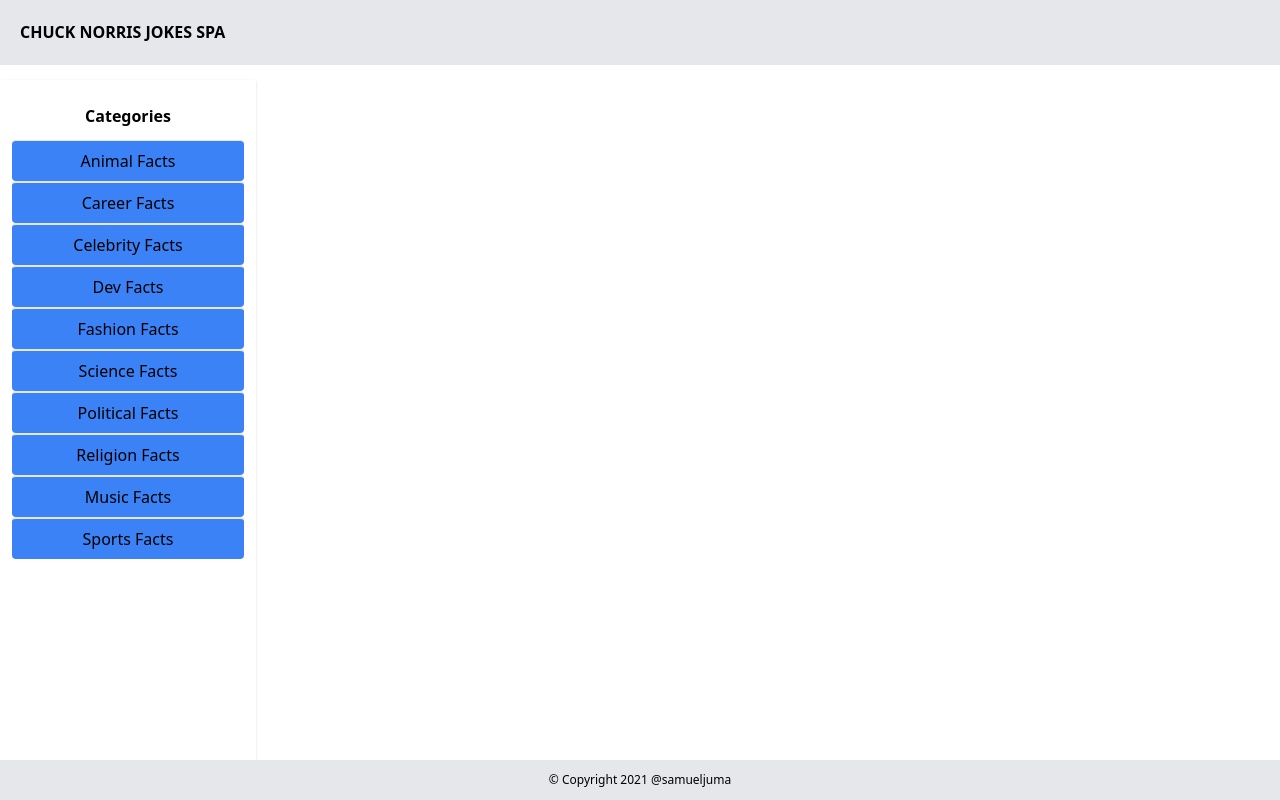
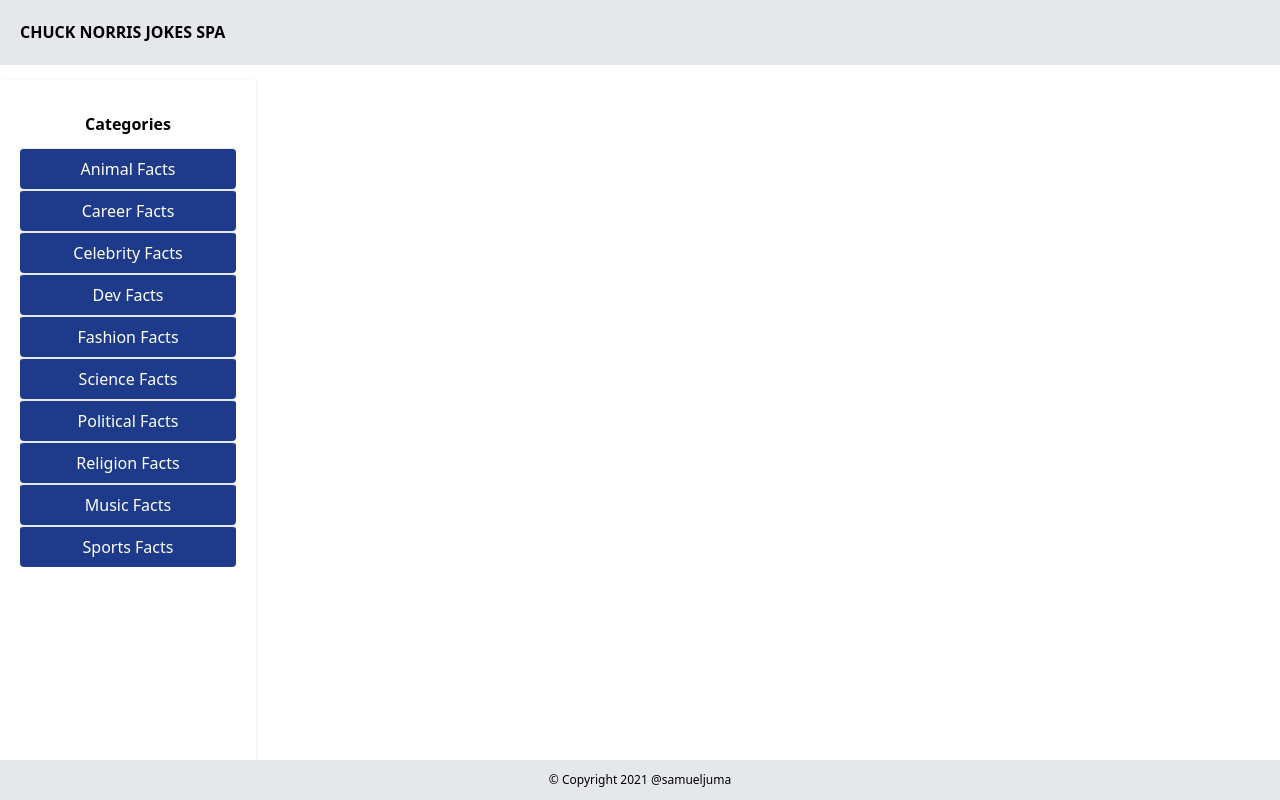
Before and after one commit to samueljuma/chuck-norris-spa-react-js, a React (Create React App) app: page / in a window 1280 px wide. Built offline with nearby package versions, Linux system fonts and the light colour scheme.

Commit message:
almost there

```diff
--- a/src/App.js
+++ b/src/App.js
@@ -9,7 +9,7 @@
 
 function App() {
   return (
-    <div className='relative pb-10 min-h-screen'>
+    <div className='relative pb-10 min-h-screen items-center'>
         <Router>
 
           <Header/>
--- a/src/Components/CategoriesView.js
+++ b/src/Components/CategoriesView.js
@@ -1,82 +1,75 @@
-import React, { useState } from 'react'
+import React from 'react'
 import { Link } from 'react-router-dom'
 
-function CategoriesView(props){
+function CategoriesView(){
 
     const categories = ["animal", "career", "celebrity", "dev", "fashion", "science", "political","religion"
-                            ,"music", "sports"];
-
-    const  [category, setCategory] = useState(
-        {
-            category: null
-        }
-    )
+                            ,"music", "sport"];
 
     return(
-        <div className="overflow-hidden overflow-y-auto mt-20 fixed bg-white top-0 h-full left-0 w-1/5 shadow p-3">
+        <div className="overflow-hidden overflow-y-auto mt-20 fixed bg-white top-0 h-full left-0 w-1/5 shadow p-5">
             <div className='font-bold py-3 text-center'>
             Categories
         </div>
         <ul>
-             {/* //bg-blue-500 text-white p-2 flex justify-center */}
             <li>
                 <Link
                     to={`/jokes=${categories[0]} `}
-                    className=" text-center rounded bg-blue-500 py-2 border-t block">Animal Facts
+                    className="text-white text-center rounded bg-blue-900 py-2 border-t block">Animal Facts
                 </Link>
             </li>
             <li>
                 <Link
                     to={`/jokes=${categories[1]}`}
-                    className="text-center rounded bg-blue-500 py-2 border-t-2 block">Career Facts
+                    className="text-white text-center rounded bg-blue-900 py-2 border-t-2 block">Career Facts
                 </Link>
             </li>
             <li>
                 <Link
                     to={`/jokes=${categories[2]}`}
-                    className="text-center rounded bg-blue-500 py-2 border-t-2 block">Celebrity Facts
+                    className="text-white text-center rounded bg-blue-900 py-2 border-t-2 block">Celebrity Facts
                 </Link>
             </li>
             <li>
                 <Link
                     to={`/jokes=${categories[3]}`}
-                    className="text-center rounded bg-blue-500 py-2 border-t-2 block">Dev Facts
+                    className="text-white text-center rounded bg-blue-900 py-2 border-t-2 block">Dev Facts
                 </Link>
             </li>
             <li>
                 <Link
                     to={`/jokes=${categories[4]}`}
-                    className="text-center rounded bg-blue-500 py-2 border-t-2 block">Fashion Facts
+                    className="text-white text-center rounded bg-blue-900 py-2 border-t-2 block">Fashion Facts
                 </Link>
             </li>
             <li>
                 <Link
                     to={`/jokes=${categories[5]}`}
-                    className="text-center rounded bg-blue-500 py-2 border-t-2 block">Science Facts
+                    className="text-white text-center rounded bg-blue-900 py-2 border-t-2 block">Science Facts
                 </Link>
             </li>
             <li>
                 <Link
                     to={`/jokes=${categories[6]}`}
-                    className="text-center rounded bg-blue-500 py-2 border-t-2 block">Political Facts
+                    className="text-white text-center rounded bg-blue-900 py-2 border-t-2 block">Political Facts
                 </Link>
             </li>
             <li>
                 <Link
                     to={`/jokes=${categories[7]}`}
-                    className="text-center rounded bg-blue-500 py-2 border-t-2 block">Religion Facts
+                    className="text-white text-center rounded bg-blue-900 py-2 border-t-2 block">Religion Facts
                 </Link>
             </li>
             <li>
                 <Link
                     to={`/jokes=${categories[8]}`}
-                    className="text-center rounded bg-blue-500 py-2 border-t-2 block">Music Facts
+                    className="text-white text-center rounded bg-blue-900 py-2 border-t-2 block">Music Facts
                 </Link>
             </li>
             <li>
                 <Link
                     to={`/jokes=${categories[9]}`}
-                    className="text-center rounded bg-blue-500 py-2 border-t-2 block">Sports Facts
+                    className="text-white text-center rounded bg-blue-900 py-2 border-t-2 block">Sports Facts
                 </Link>
             </li>
         </ul>
--- a/src/Components/Display.js
+++ b/src/Components/Display.js
@@ -1,7 +1,8 @@
 import React, { useState, useEffect } from 'react'
 import axios from 'axios'
 import { useParams } from 'react-router-dom'
-import Loader from './Loader'
+import { FontAwesomeIcon } from '@fortawesome/react-fontawesome'
+import { faVolleyballBall } from '@fortawesome/free-solid-svg-icons'
  function Display(props){
 
     const {category} = useParams()
@@ -19,22 +20,35 @@
     },[url])
 
     if(joke){
-        content =
-        <div className="items-center">
-            <h1>
-               {joke.value}
-            </h1>
-            <h2>
-                {joke.created_at}
+    content =
+        <div className="bg-gray-100 items-center mb-6 rounded-md overflow-hidden">
+             <h2 className="uppercase font-black border p-4 text-center">
+                Category: {joke.categories[0]}
             </h2>
-            {/* <image src={joke.img} alt="img" /> */}
+            <div className="bg-gray-400 p-3">
+                <h1>
+                    {joke.value}
+                </h1>
+
+                <div className="font-bold">
+                    Time Createds: {joke.created_at}
+                </div>
+                <img src={joke.icon_url} alt="img" className="center"  />
+            </div>
         </div>
     }
      return(
          <div className='mt-20 fixed bg-white top-0 right-0 w-4/5 h-full shadow p-3'>
+            <div className="m-4 text-center uppercase text-blue-900 font-bold">
+                <span className="text-xl p-4">
+                    <FontAwesomeIcon
+                        icon = {faVolleyballBall}
+                    />
+                </span>
+                 Its Fun Time. Click on any Category to Get Chuck-Norris Joke
+            </div>
             {content}
          </div>
      )
  }
- //mt-20 fixed bg-white top-0 left-0 w-1/5 h-1/2 z-50 shadow p-3
  export default Display
--- a/src/Components/Footer.js
+++ b/src/Components/Footer.js
@@ -2,7 +2,7 @@
 
 function Footer(){
     return(
-        <footer className='bg-gray-200 text-center text-xs p-3 absolute bottom-0 w-full'>
+        <footer className='bg-gray-200 text-center h-50 text-xs p-3 absolute bottom-0 w-full'>
             &copy; Copyright 2021 @samueljuma
         </footer>
     )
--- a/src/Components/Loader.js
+++ /dev/null
@@ -1,8 +0,0 @@
-import React from 'react'
-
-function Loader (){
-    return(
-        <div className="loader"></div>
-    )
-}
-export default Loader
```
Also changed, not shown: src/Components/JokeCard.js (deleted), src/logo.svg (deleted), 1 other file (tests, documents, lock files or other folders).
